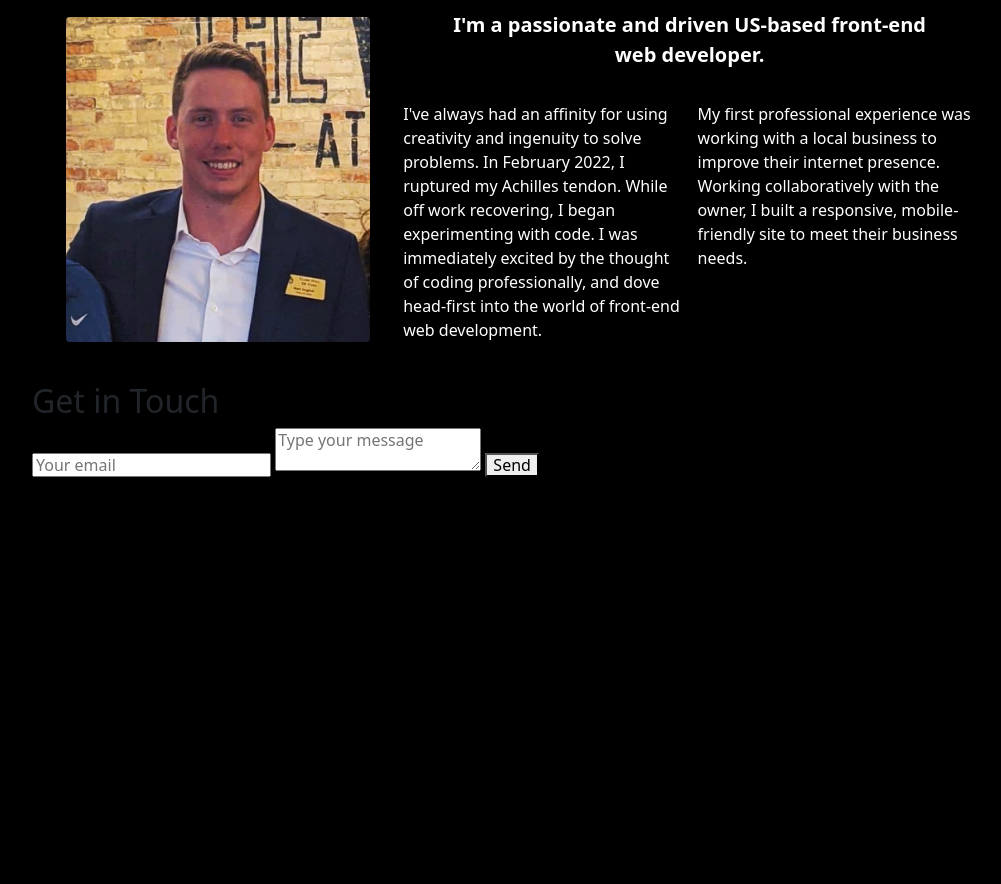
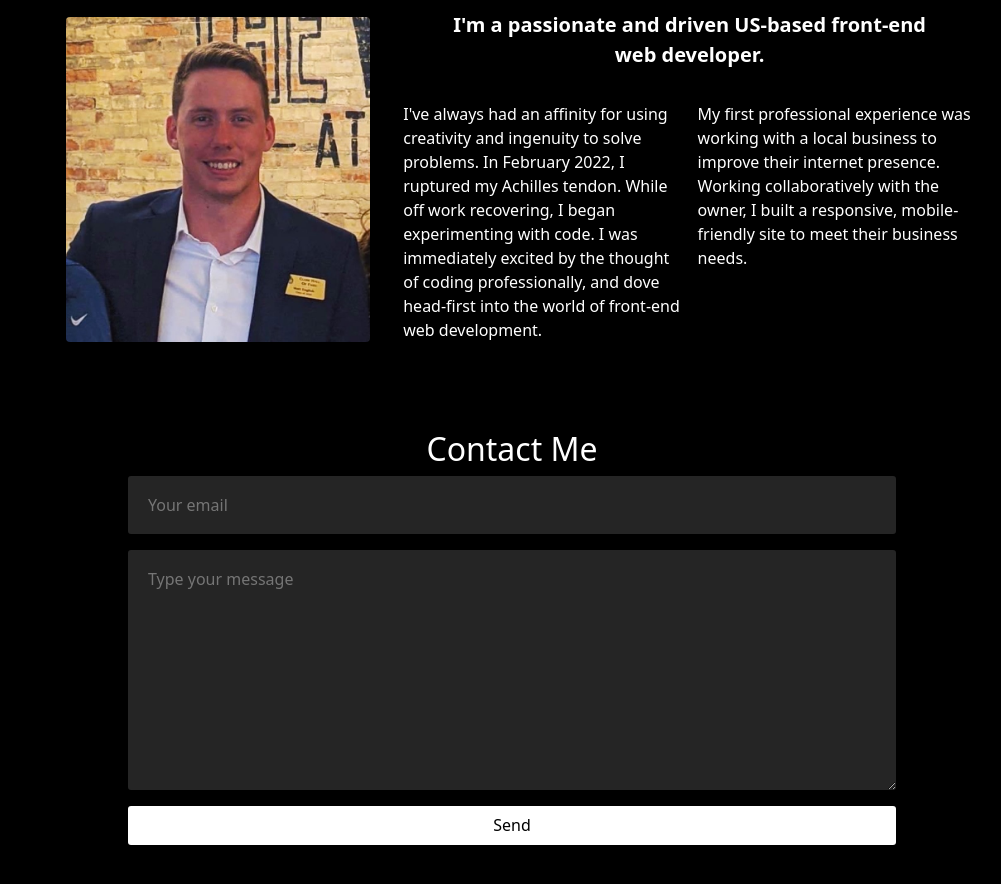
Before and after one commit to m6english/Matt-English-Portfolio, a plain HTML site: page about.html in a window 1280 px wide. Shown: the part 190-1074 px from the top of the page, without its empty margins (128-1129 px from the left). Before the commit the page ends 800 px from the top, so only its background shows below. Drawn offline with nearby package versions, Linux system fonts and the light colour scheme.

Commit message:
added email form on about page

```diff
--- a/about.html
+++ b/about.html
@@ -37,10 +37,11 @@
                         d="M478.234 600.75V1920H.036V600.75h478.198Zm720.853-2.438v77.737c69.807-45.056 150.308-71.249 272.38-71.249 397.577 0 448.521 308.666 448.521 577.562v737.602h-480.6v-700.836c0-117.867-42.173-140.215-120.15-140.215-74.134 0-120.151 23.55-120.151 140.215v700.836h-480.6V598.312h480.6ZM239.099 0c131.925 0 239.099 107.294 239.099 239.099s-107.174 239.099-239.1 239.099C107.295 478.198 0 370.904 0 239.098 0 107.295 107.294 0 239.099 0Z"
                         fill-rule="evenodd"></path>
                 </g>
-            </svg><a href="https://www.linkedin.com/in/matthew-english-b46848180/" class="social-link" target="_blank">LinkedIn</a></div>
+            </svg><a href="https://www.linkedin.com/in/matthew-english-b46848180/" class="social-link"
+                target="_blank">LinkedIn</a></div>
 
-        <div class="social" id="home"><svg class="social-svg" viewBox="0 0 24 24" version="1.1" xmlns="http://www.w3.org/2000/svg"
-                xmlns:xlink="http://www.w3.org/1999/xlink" fill="#000000">
+        <div class="social" id="home"><svg class="social-svg" viewBox="0 0 24 24" version="1.1"
+                xmlns="http://www.w3.org/2000/svg" xmlns:xlink="http://www.w3.org/1999/xlink" fill="#000000">
                 <g id="SVGRepo_bgCarrier" stroke-width="0"></g>
                 <g id="SVGRepo_tracerCarrier" stroke-linecap="round" stroke-linejoin="round"></g>
                 <g id="SVGRepo_iconCarrier">
@@ -209,7 +210,8 @@
                 </svg>
                 <svg class="tech-svg" viewBox="0 0 57 57" version="1.1" xmlns="http://www.w3.org/2000/svg"
                     xmlns:xlink="http://www.w3.org/1999/xlink" xml:space="preserve" xmlns:serif="http://www.serif.com/"
-                style="fill-rule:evenodd;clip-rule:evenodd;stroke-linejoin:round;stroke-miterlimit:2;" fill="#000000">
+                    style="fill-rule:evenodd;clip-rule:evenodd;stroke-linejoin:round;stroke-miterlimit:2;"
+                    fill="#000000">
                     <g id="SVGRepo_bgCarrier" stroke-width="0"></g>
                     <g id="SVGRepo_tracerCarrier" stroke-linecap="round" stroke-linejoin="round"></g>
                     <g id="SVGRepo_iconCarrier">
@@ -371,8 +373,10 @@
                         </g>
                     </svg>
                     <svg class="tech-svg-2" viewBox="0 0 57 57" version="1.1" xmlns="http://www.w3.org/2000/svg"
-                    xmlns:xlink="http://www.w3.org/1999/xlink" xml:space="preserve" xmlns:serif="http://www.serif.com/"
-                    style="fill-rule:evenodd;clip-rule:evenodd;stroke-linejoin:round;stroke-miterlimit:2;" fill="#000000">
+                        xmlns:xlink="http://www.w3.org/1999/xlink" xml:space="preserve"
+                        xmlns:serif="http://www.serif.com/"
+                        style="fill-rule:evenodd;clip-rule:evenodd;stroke-linejoin:round;stroke-miterlimit:2;"
+                        fill="#000000">
                         <g id="SVGRepo_bgCarrier" stroke-width="0"></g>
                         <g id="SVGRepo_tracerCarrier" stroke-linecap="round" stroke-linejoin="round"></g>
                         <g id="SVGRepo_iconCarrier">
@@ -442,26 +446,26 @@
                     </svg>
                 </div>
                 <p class="bio-p" id="bio-1">I've always had an affinity for using creativity and ingenuity to solve
-                problems. In February 2022, I ruptured my Achilles tendon. While off work recovering, I began experimenting with code. I
-                was immediately excited by the thought of coding professionally, and dove head-first into the world of
+                    problems. In February 2022, I ruptured my Achilles tendon. While off work recovering, I began
+                    experimenting with code. I
+                    was immediately excited by the thought of coding professionally, and dove head-first into the world
+                    of
                     front-end web development.</p>
-            <p class="bio-p" id="bio-2">My first professional experience was working with a local business to improve
-                their internet presence. Working collaboratively with the owner, I built a responsive, mobile-friendly site to meet
+                <p class="bio-p" id="bio-2">My first professional experience was working with a local business to
+                    improve
+                    their internet presence. Working collaboratively with the owner, I built a responsive,
+                    mobile-friendly site to meet
                     their business needs.</p>
             </div>
 
             <div id="contact">
-            <h2>Get in Touch</h2>
-            <div id="contact-form">
-                    <form action="https://formspree.io/mpzyqdng" method="POST">
-                    <input type="hidden" name="_subject" value="Contact request from personal website" />
-                    <input type="email" name="_replyto" placeholder="Your email" required>
-                    <textarea name="message" placeholder="Type your message" required></textarea>
-                    <button type="submit">Send</button>
+                <h2 id="contact-header">Contact Me</h2>
+                <form action="https://formspree.io/f/xyyanqjw" method="POST" id="contact-form">
+                    <input type="email" id="input-email" name="_replyto" placeholder="Your email" required>
+                    <textarea name="message" id="input-message" placeholder="Type your message" required></textarea>
+                    <button type="submit" id="send-button">Send</button>
                 </form>
             </div>
-        </div>
-
         </main>
     </div>
     <div id="blur"></div>
--- a/css/style.css
+++ b/css/style.css
@@ -348,6 +348,53 @@ body {
 }
 
 /*=================
+=== CONTACT FORM ==
+===================*/
+
+#contact {
+    width: 80%;
+    margin: 5rem auto;
+    opacity: 0;
+    animation: fadeIn 1.5s .5s linear forwards;
+}
+
+#contact-form {
+    display: grid;
+}
+
+#input-email,
+#input-message {
+    color: white;
+    background-color: rgb(37, 37, 37);
+    border: none;
+    border-radius: 3px;
+    padding: 20px;
+    margin-bottom: 1rem;
+}
+
+#input-message {
+    height: 15rem;
+}
+
+#send-button {
+    border-radius: 3px;
+    padding: 10px;
+    border: none;
+    background-color: white;
+    transition-duration: .3s;
+}
+
+#send-button:hover {
+    background-color: rgb(104, 104, 104);
+    color: white;
+}
+
+#contact-header {
+    color: white;
+    text-align: center;
+}
+
+/*=================
 ==== KEYFRAMES ====
 ===================*/
 
```
Also changed, not shown: 1 other file. Lines whose indentation alone changed are shown as unchanged.
